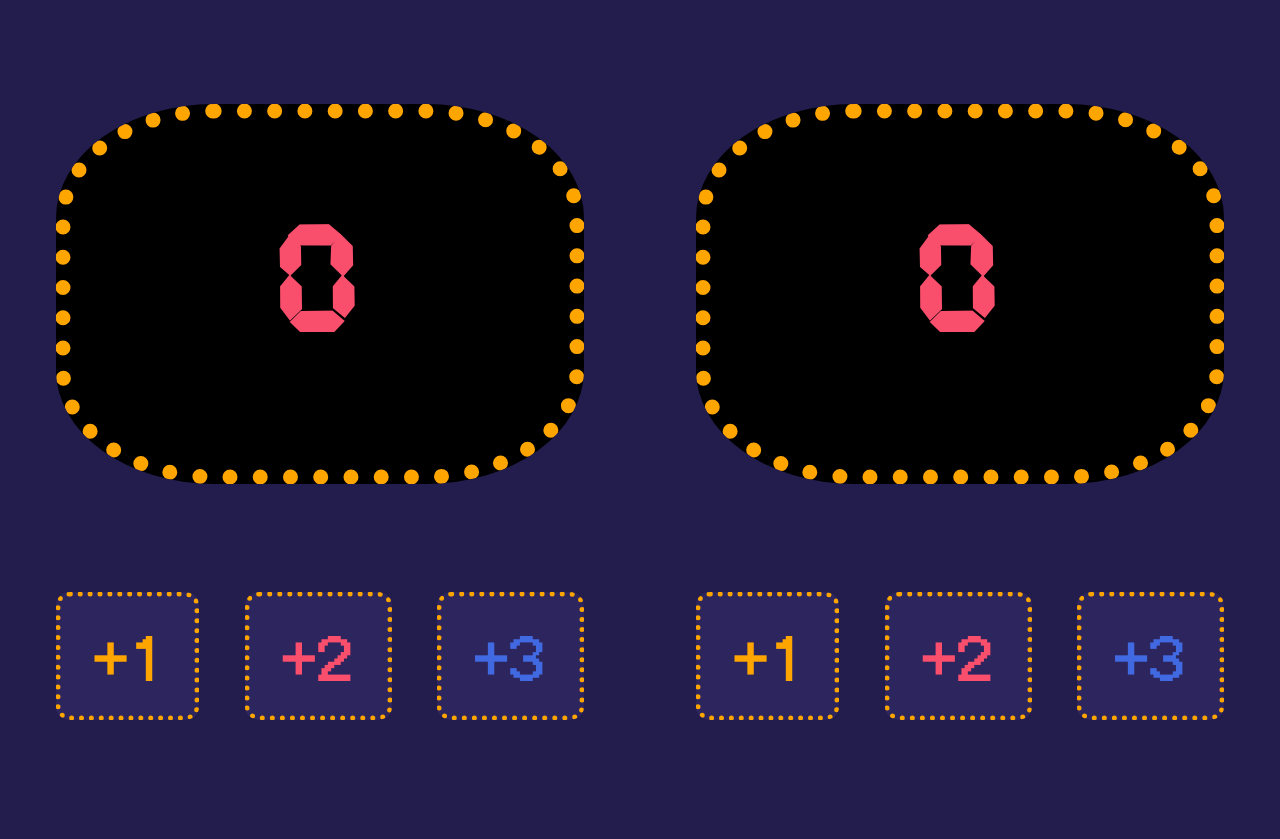
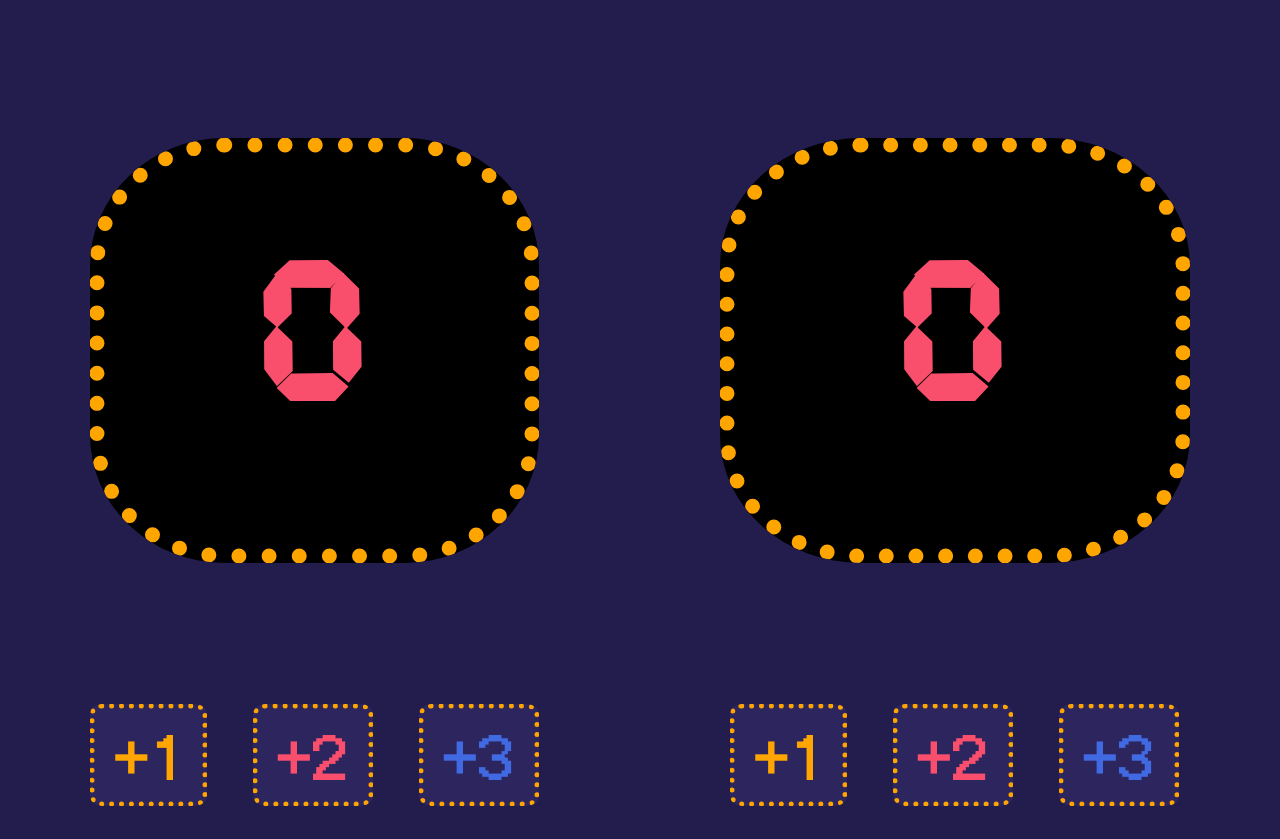
Before and after one commit to spitfiirre/basketball-, a plain HTML site: page index.html in a window 1280 px wide. Shown: the part 389-1228 px from the top of the page. Before the commit the page ends 1109 px from the top, so only its background shows below. Drawn offline with nearby package versions, Linux system fonts and the light colour scheme.

Commit message:
Update index.css

```diff
--- a/index.css
+++ b/index.css
@@ -42,7 +42,7 @@ body {
     border: 15px dotted orange;
     border-radius: 30%;
     font-family: 'cursed-family';
-    font-size: 130px;
+    font-size: 170px;
     color: #F94F6D;
 }
 
@@ -55,7 +55,7 @@ body {
     border: 5px dotted orange;
     border-radius: 10%;
     font-family: "sony-cam";
-    padding: 33px;
+    margin-bottom: 33px;
 }
 .button-one {
      color: orange;
```
